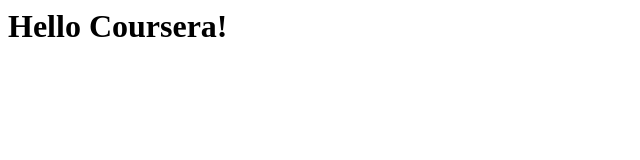
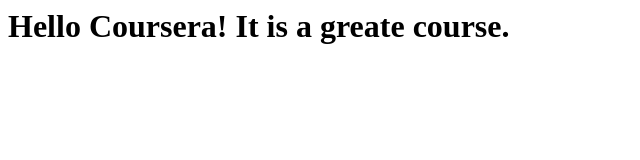
Before and after one commit to HaoTang06/cousera-test, a plain HTML site: page site/index.html in a window 1280 px wide. Shown: the whole page, without its empty margins (0-640 px from the left). Drawn offline with Linux system fonts and the light colour scheme.

Commit message:
Add a line.

```diff
--- a/site/index.html
+++ b/site/index.html
@@ -3,6 +3,6 @@
 	<title>Hello Coursera</title>
 </head>
 <body>
-<h1>Hello Coursera!</h1>
+<h1>Hello Coursera! It is a greate course.</h1>
 </body>
 </html>
```
